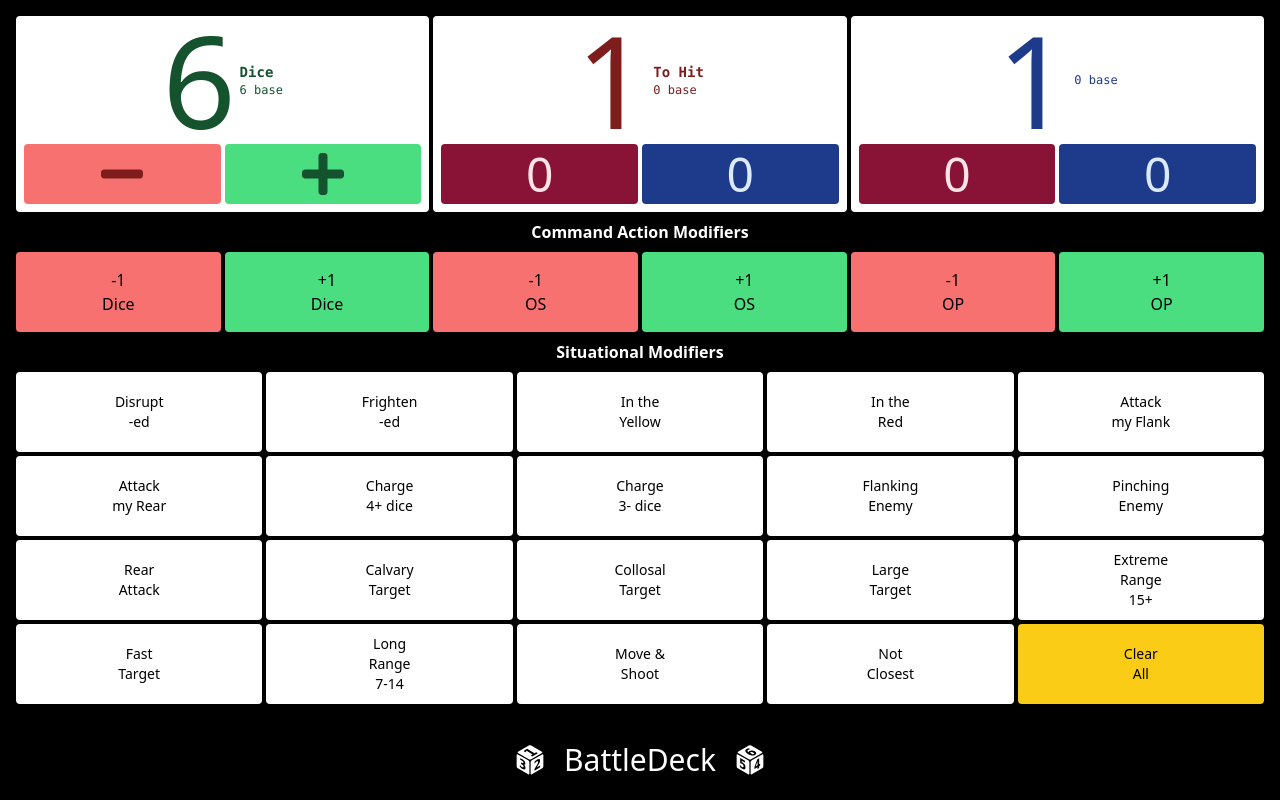
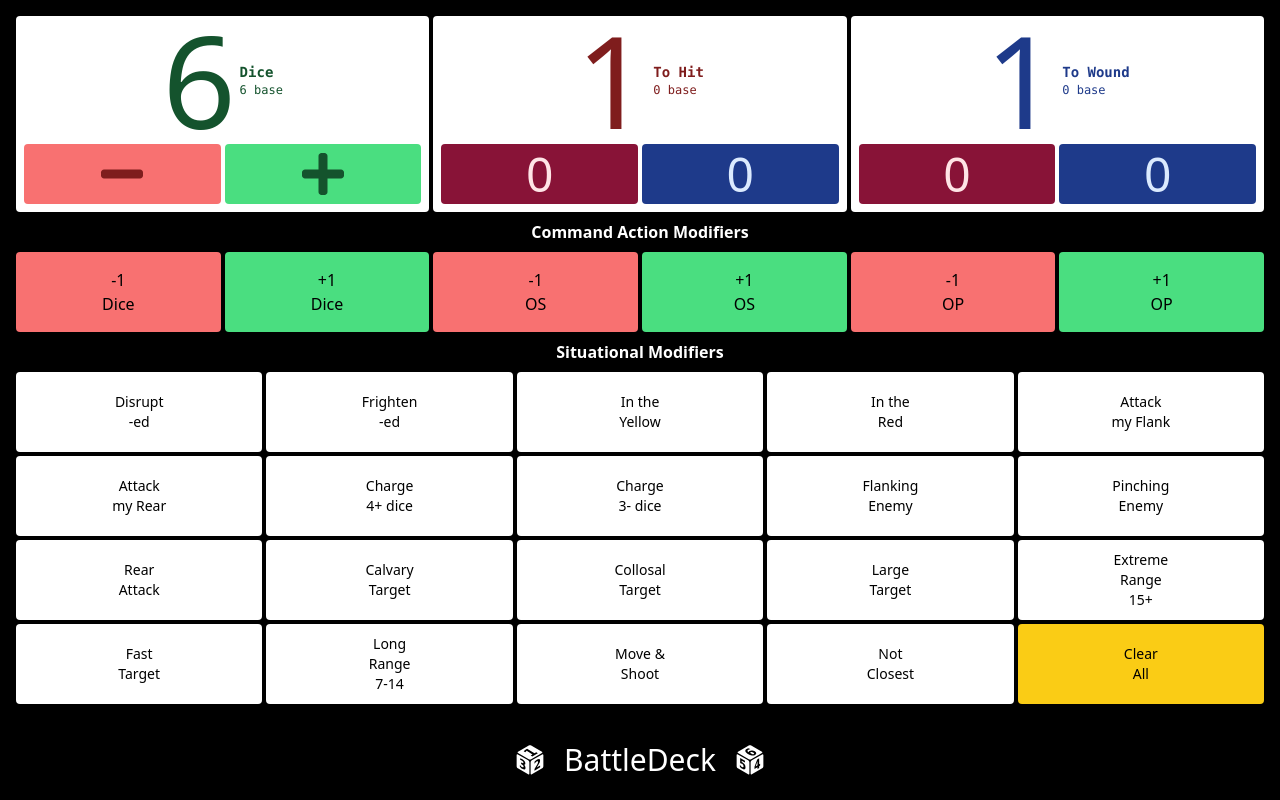
Before and after one commit to peterclark/battledeck, a React (Vite) app: page / in a window 1280 px wide. Built offline with nearby package versions, Linux system fonts and the light colour scheme.

Commit message:
missing text

```diff
--- a/src/App.jsx
+++ b/src/App.jsx
@@ -206,6 +206,7 @@ const App = () => {
           <div className="text-blue-900 flex gap-1">
             {rollToWound}
             <div className="flex flex-col text-xs justify-center font-mono">
+              <span className="font-bold text-sm">To Wound</span>
               <span>{offensivePower - defensivePower} base</span>
               {caOffensivePower > 0 && <span>+{caOffensivePower} CA</span>}
               {disrupted ? <span>-1 DI</span> : null}
```
